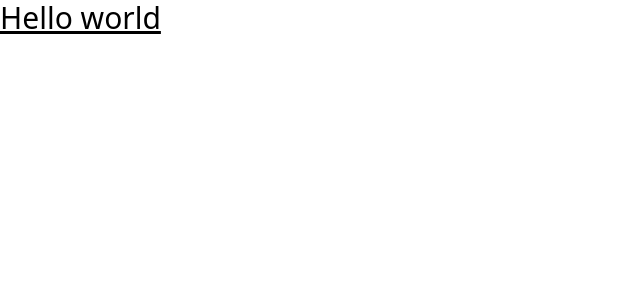
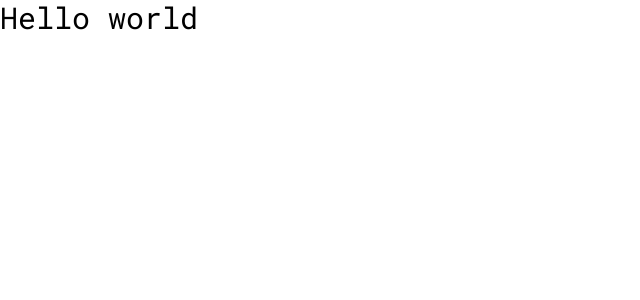
Before and after one commit to WanderningMaster/animate-everything, a React (Create React App) app in the folder client/: page / in a window 1280 px wide. Shown: the top 300 px of the page, without its empty margins (0-640 px from the left). Built offline with nearby package versions, Linux system fonts and the light colour scheme.

Commit message:
client: + roboto font as default

```diff
--- a/client/src/App.tsx
+++ b/client/src/App.tsx
@@ -2,7 +2,7 @@ import React, { FC } from "react";
 
 const App: FC = () => {
   return (
-    <div className="underline text-3xl">
+    <div className="flex text-3xl">
       Hello world
     </div>
   );
--- a/client/src/index.css
+++ b/client/src/index.css
@@ -1,3 +1,5 @@
+@import url("https://fonts.googleapis.com/css2?family=Roboto+Mono:wght@300;400;500&display=swap");
+
 @tailwind base;
 @tailwind components;
 @tailwind utilities;
--- a/client/tailwind.config.js
+++ b/client/tailwind.config.js
@@ -4,7 +4,11 @@ module.exports = {
     "./src/**/*.{js,jsx,ts,tsx}",
   ],
   theme: {
-    extend: {},
+    extend: {
+      fontFamily: {
+        sans: ["Roboto Mono", "monospace"],
+      },
+    },
   },
   plugins: [],
 };
```
Also changed, not shown: client/.eslintrc.yml, 1 other file (tests, documents, lock files or other folders).
